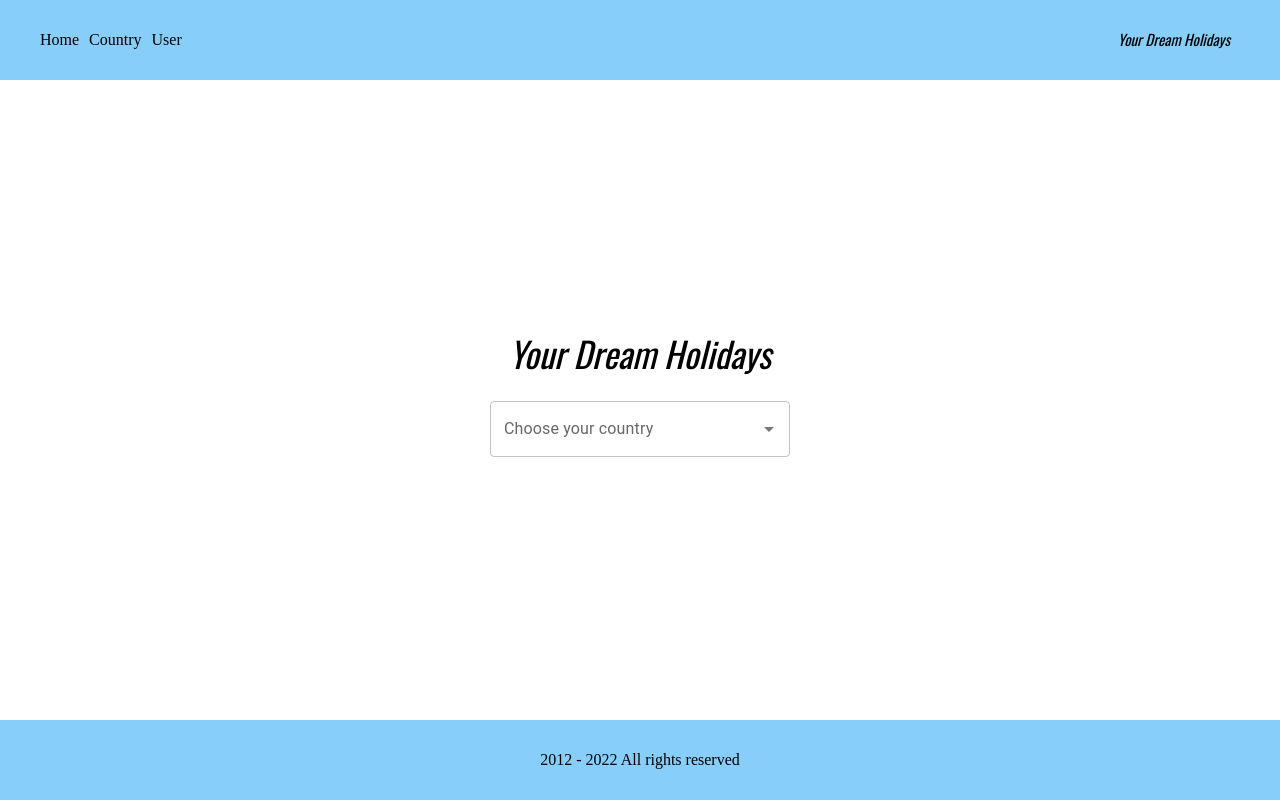
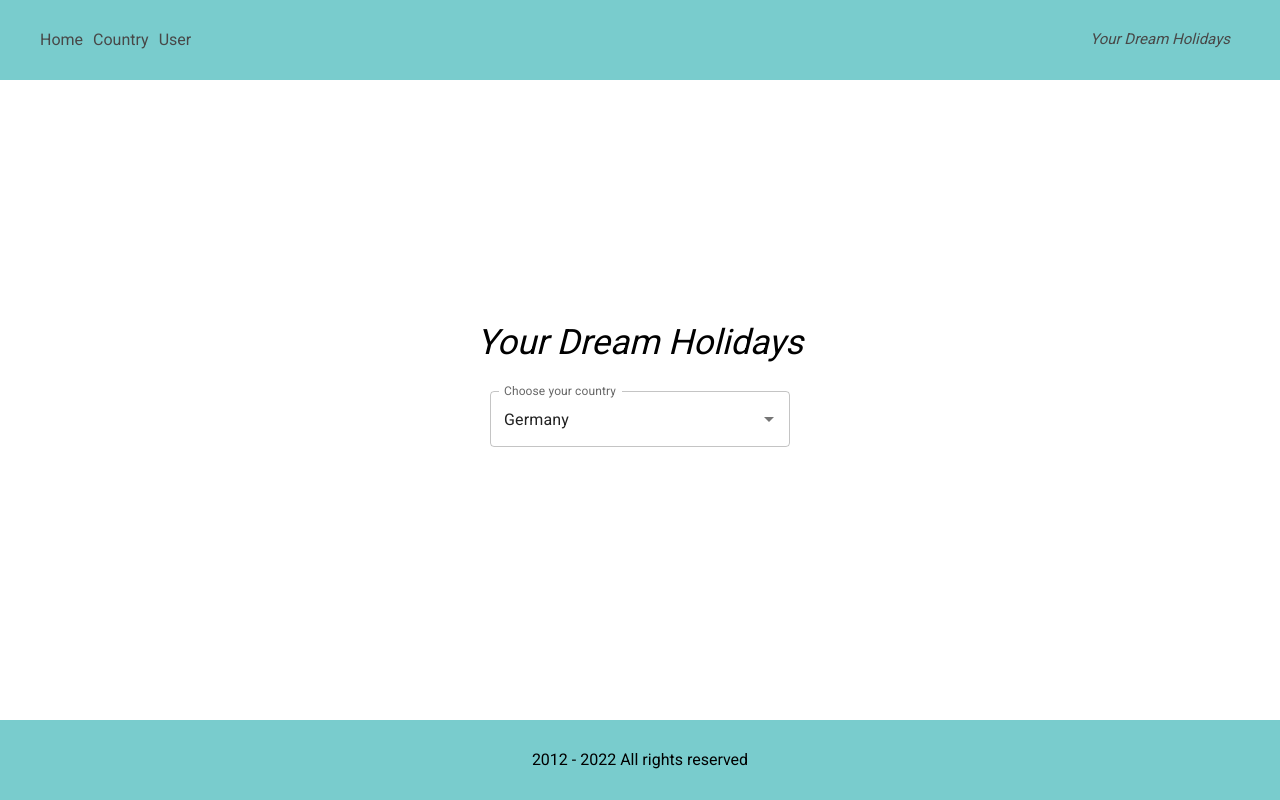
Before and after one commit to Nick2603/your_dream_holidays, a React (Create React App) app: page / in a window 1280 px wide. Built offline with nearby package versions, Linux system fonts and the light colour scheme.

Commit message:
Recommended changes implemented

```diff
--- /dev/null
+++ b/src/_variables.scss
@@ -0,0 +1,5 @@
+$primary-color: #ff5a5f;
+$secondary-color: #79cccd;
+$gray-color: #767676;
+$dark-color: #484848;
+$white-color: #fff;
--- a/src/components/App/App.module.scss
+++ b/src/components/App/App.module.scss
@@ -1,9 +1,5 @@
 .wrapper {
   display: flex;
   flex-direction: column;
-  min-height: 100vh;
+  min-height: 90vh;
 }
-
-.forFooterWrapper {
-  flex-grow: 1;
-}
--- a/src/components/App/App.tsx
+++ b/src/components/App/App.tsx
@@ -1,8 +1,5 @@
 import React, { FC } from "react";
 import { BrowserRouter, Routes, Route } from "react-router-dom";
-// import { useDispatch } from "react-redux";
-// import { useAppSelector } from "../../hooks/redux";
-// import { userSlice } from "../../store/reducers/UserSlice";
 import styles from "./App.module.scss";
 import { Header } from "../Header/Header";
 import { Home } from "../Home/Home";
@@ -15,17 +12,17 @@ export const App: FC = () => {
   return (
     <BrowserRouter>
       <div className={styles.wrapper}>
-        <div className={styles.forFooterWrapper}>
-          <Header />
+        <Header />
+        <main>
           <Routes>
             <Route path="*" element={<NotFoundPage />} />
             <Route path="/" element={<Home />} />
             <Route path="/userpage" element={<UserPage />} />
             <Route path="/countrypage" element={<CountryPage />} />
           </Routes>
-        </div>
-        <Footer />
+        </main>
       </div>
+      <Footer />
     </BrowserRouter>
   );
 };
--- a/src/components/CountryPage/CountryPage.tsx
+++ b/src/components/CountryPage/CountryPage.tsx
@@ -1,5 +1,4 @@
 import React, { FC } from "react";
-// import styles from "./CountryPage.module.scss";
 
 export const CountryPage: FC = () => {
   return <div>Country profile</div>;
--- a/src/components/CountrySelect/CountrySelect.tsx
+++ b/src/components/CountrySelect/CountrySelect.tsx
@@ -4,7 +4,7 @@ import Autocomplete from "@mui/material/Autocomplete";
 import { CountryList } from "./CountryList";
 
 export const CountrySelect: FC = () => {
-  const [value, setValue] = useState<string | null>("");
+  const [value, setValue] = useState<string | null>(CountryList[0]);
   const [inputValue, setInputValue] = useState("");
 
   return (
--- a/src/components/Footer/Footer.module.scss
+++ b/src/components/Footer/Footer.module.scss
@@ -1,9 +1,10 @@
+@import 'src/_variables';
+
 .footer {
   display: flex;
   justify-content: center;
   align-items: center;
-  background-color: lightskyblue;
+  background-color: $secondary-color;
   min-height: 10vh;
   text-align: center;
-  margin-top: 10px;
 }
--- a/src/components/Header/Header.module.scss
+++ b/src/components/Header/Header.module.scss
@@ -1,16 +1,17 @@
+@import 'src/_variables';
+
 .header {
   display: flex;
   justify-content: space-between;
   align-items: center;
-  background-color: lightskyblue;
+  background-color: $secondary-color;
   text-align: center;
   min-height: 10vh;
-  margin-bottom: 10px;
   padding-right: 40px;
 
   a {
     text-decoration: none;
-    color: black;
+    color: $dark-color;
   }
 }
 
--- a/src/components/Navigation/Navigation.module.scss
+++ b/src/components/Navigation/Navigation.module.scss
@@ -1,3 +1,5 @@
+@import 'src/_variables';
+
 .nav {
   display: flex;
   list-style: none;
@@ -7,10 +9,10 @@
 
     a {
       text-decoration: none;
-      color: black;
+      color: $dark-color;
     }
   }
   a:hover {
-    color: gray;
+    color: $primary-color;
   }
 }
--- a/src/components/Slogan/Slogan.module.scss
+++ b/src/components/Slogan/Slogan.module.scss
@@ -1,8 +1,5 @@
-@import url("https://fonts.googleapis.com/css2?family=Oswald:wght@400;700&display=swap");
-
 .wrapper {
   margin: 10px;
   font-style: italic;
-  font-family: "Oswald", sans-serif;
   font-size: 15px;
 }
--- a/src/components/UserPage/UserPage.tsx
+++ b/src/components/UserPage/UserPage.tsx
@@ -1,5 +1,4 @@
 import React, { FC } from "react";
-// import styles from "./UserPage.module.scss";
 
 export const UserPage: FC = () => {
   return <div>User profile</div>;
--- a/src/index.scss
+++ b/src/index.scss
@@ -0,0 +1,5 @@
+@import url('https://fonts.googleapis.com/css2?family=Roboto:wght@400;700&display=swap');
+
+body {
+  font-family: 'Roboto', sans-serif;
+}
```
Also changed, not shown: 2 other files (tests, documents, lock files or other folders).
